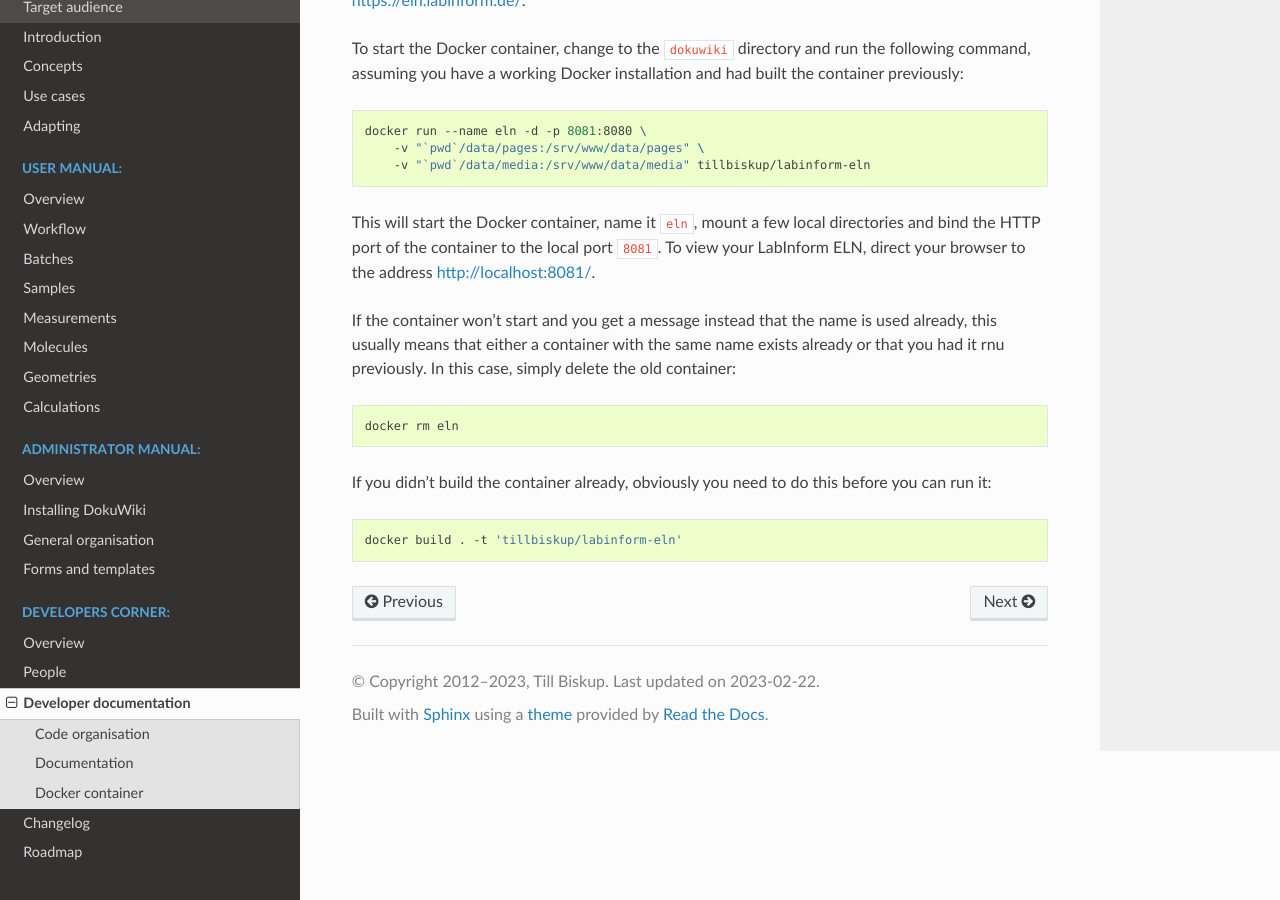
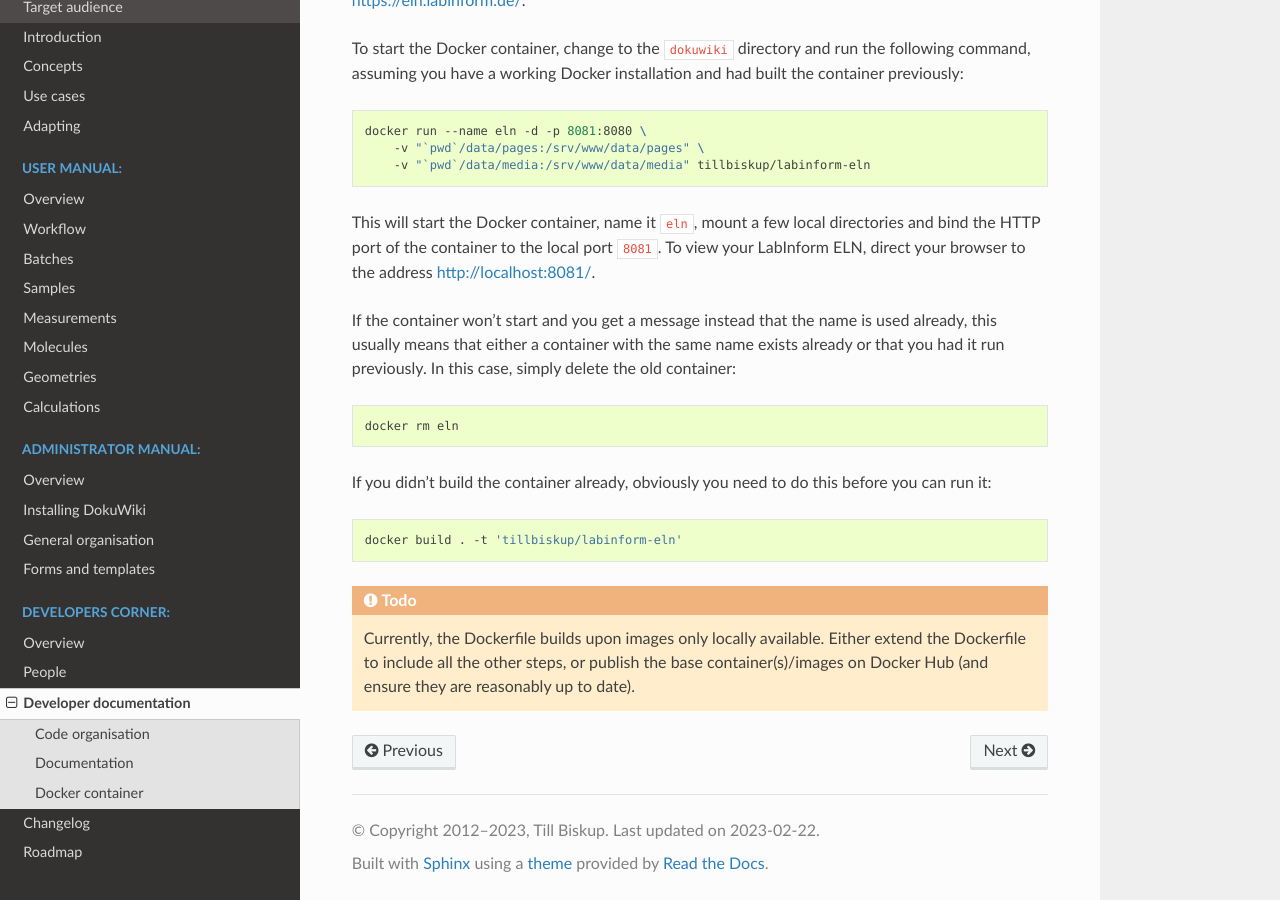
Before and after one commit to tillbiskup/labinform-eln, a Sphinx documentation site: the page built from docs/developer/developers.rst, in a window 1280 px wide and 900 px high, scrolled down 1600 px. Built offline with Sphinx 7.4.7 and the Read the Docs theme 2.0.0, drawn with Linux system fonts in a browser that asks for light colours.

Commit message:
Update documentation: many minor tweaks

```diff
--- a/docs/admin/index.rst
+++ b/docs/admin/index.rst
@@ -2,7 +2,7 @@
 Overview
 ========
 
-The admin manual guides you through all the steps necessary to install and configure DokuWiki and to convert it into a fully working ELN. Note that except of installing the DokuWiki, administration can be fully performed from within the Web UI of DokuWiki. Hence, no access to the operating system layer is necessary once DokuWiki has been setup.
+The admin manual guides you through all the steps necessary to install and configure DokuWiki and to convert it into a fully working ELN. Note that except of installing the DokuWiki, administration can be fully performed from within the Web UI of DokuWiki. Hence, **no access to the operating system layer is necessary once DokuWiki has been setup**.
 
 To install the LabInform ELN from scratch, follow these steps:
 
@@ -11,7 +11,7 @@ To install the LabInform ELN from scratch, follow these steps:
   * :doc:`Setting up forms and templates <forms_templates>`
 
 
-There is, of course, some aspects of maintaining an installation of the LabInform ELN that go beyond installing the DokuWiki and creating the infrastructure within the wiki for the ELN:
+There are, of course, some aspects of maintaining an installation of the LabInform ELN that go beyond installing the DokuWiki and creating the infrastructure within the wiki for the ELN:
 
   * Backup
   * Update of the DokuWiki software
--- a/docs/admin/installing.rst
+++ b/docs/admin/installing.rst
@@ -10,7 +10,7 @@ This section will provide some advice with installing the DokuWiki base and the
 Base wiki
 =========
 
-For general instructions of how to install DokuWiki, see the `official installation instructions available online <https://www.dokuwiki.org/install>`_. Generally, system requirements of the DokuWiki are quite low, only a webserver and PHP are necessary. Basic configuration of the freshly installed DokuWiki is done using a web interface. Usually, you will want to set the wiki to a "closed wiki", with every access requiring a user account.
+For general instructions of how to install DokuWiki, see the `official installation instructions available online <https://www.dokuwiki.org/install>`_. Generally, system requirements of the DokuWiki are quite low, only a webserver and PHP are necessary. Basic configuration of the freshly installed DokuWiki is done using a web interface. Usually, you will want to set the wiki as a "closed wiki", with every access requiring a user account.
 
 After having installed a bare DokuWiki, you need to add a number of plugins. This can be done from the DokuWiki admin interface via a web browser or from the command line with file system access to the server. The latter is only suggested for experienced users or if you intend to automate the installation. For details, see the respective section of the `official DokuWiki manual available online <https://www.dokuwiki.org/plugin_installation_instructions>`_.
 
--- a/docs/developer/developers.rst
+++ b/docs/developer/developers.rst
@@ -75,7 +75,7 @@ To start the Docker container, change to the ``dokuwiki`` directory and run the
 
 This will start the Docker container, name it ``eln``, mount a few local directories and bind the HTTP port of the container to the local port ``8081``. To view your LabInform ELN, direct your browser to the address `<http://localhost:8081/>`_.
 
-If the container won't start and you get a message instead that the name is used already, this usually means that either a container with the same name exists already or that you had it rnu previously. In this case, simply delete the old container:
+If the container won't start and you get a message instead that the name is used already, this usually means that either a container with the same name exists already or that you had it run previously. In this case, simply delete the old container:
 
 .. code-block:: bash
 
@@ -86,3 +86,6 @@ If you didn't build the container already, obviously you need to do this before
 .. code-block:: bash
 
     docker build . -t 'tillbiskup/labinform-eln'
+
+.. todo::
+    Currently, the Dockerfile builds upon images only locally available. Either extend the Dockerfile to include all the other steps, or publish the base container(s)/images on Docker Hub (and ensure they are reasonably up to date).
```
Also changed, not shown: docs/index.rst (+6 -1 lines), 1 other file.
